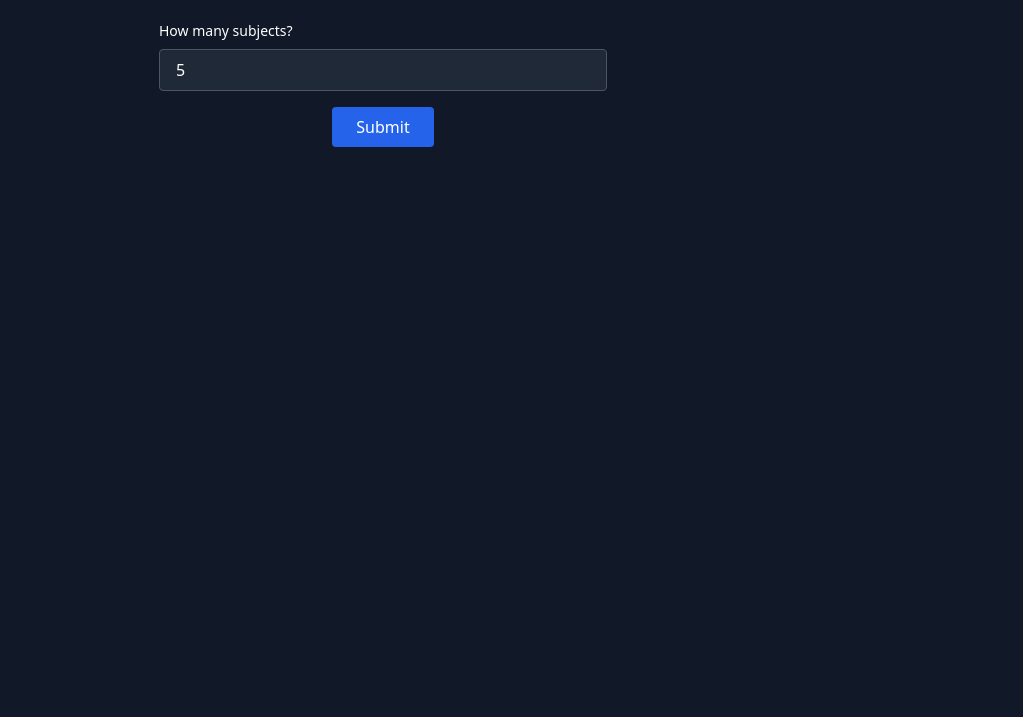
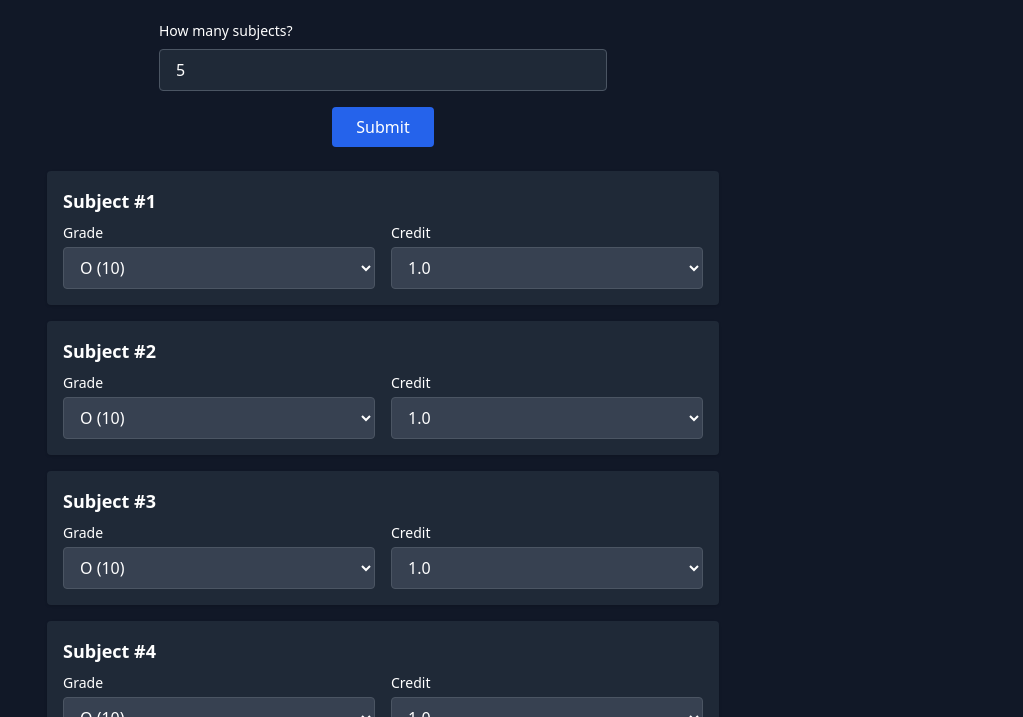
Before and after one commit to marudhu30/CGPA-calculator, a plain HTML site: page index.html in a window 1280 px wide. Both pictures are taken after typing "5" into the empty fields and a click on the button "Submit". Shown: the part 83-800 px from the top of the page, without its empty margins (257-1280 px from the left). Drawn offline with nearby package versions, Linux system fonts and the light colour scheme.

Commit message:
full-features

```diff
--- a/index.html
+++ b/index.html
@@ -10,12 +10,29 @@
 </head>
 <body class="bg-gray-900 text-white min-h-screen flex flex-col items-center py-10 px-4">
 
-    <!-- GitHub Repo Button -->
-<div class="absolute top-4 right-4">
-  <a href="https://github.com/marudhu30/CGPA-calculator.git" target="_blank" rel="noopener noreferrer" class="hover:scale-110 transition-transform">
-    <img src="https://cdn.jsdelivr.net/npm/simple-icons@v9/icons/github.svg" alt="GitHub" class="w-8 h-8 invert" />
+  <!-- Top-Right GitHub Button with Contributors Hover -->
+<div class="fixed top-4 right-4 z-50 group">
+  <!-- GitHub Icon Button -->
+  <a href="https://github.com/marudhu30/CGPA-calculator" target="_blank" class="block">
+    <img src="https://cdn.jsdelivr.net/npm/simple-icons@v9/icons/github.svg" alt="GitHub" class="w-8 h-8 invert hover:scale-110 transition-transform" />
   </a>
+
+  <!-- Contributors Hover Menu -->
+  <div class="absolute right-0 mt-2 w-60 bg-gray-800 border border-gray-700 rounded-lg shadow-lg p-3 opacity-0 group-hover:opacity-100 pointer-events-none group-hover:pointer-events-auto transition-opacity duration-300">
+    <h3 class="text-white font-semibold mb-2 text-sm">👨‍💻 Contributors</h3>
+
+    <div class="flex items-center gap-3 mb-2">
+      <img src="https://avatars.githubusercontent.com/u/213002205?v=4" alt="Marudhu" class="w-8 h-8 rounded-full border border-white">
+      <a href="https://github.com/marudhu30" target="_blank" class="text-blue-400 hover:underline text-sm">marudhu30</a>
+    </div>
+
+    <div class="flex items-center gap-3">
+      <img src="https://avatars.githubusercontent.com/u/199750412?v=4" alt="Afraah-hub" class="w-8 h-8 rounded-full border border-white">
+      <a href="https://github.com/Afraah-hub" target="_blank" class="text-blue-400 hover:underline text-sm">Afraah-hub</a>
+    </div>
+  </div>
 </div>
+
 
 
   <!-- Title -->
--- a/script.js
+++ b/script.js
@@ -0,0 +1,75 @@
+function generateSubjectInputs() {
+  const count = parseInt(document.getElementById('subjectCount').value);
+  const container = document.getElementById('subjectsContainer');
+  container.innerHTML = ''; // Clear previous subjects
+
+  if (isNaN(count) || count <= 0) {
+    alert("Please enter a valid number of subjects.");
+    return;
+  }
+
+  for (let i = 1; i <= count; i++) {
+    const subjectDiv = document.createElement('div');
+    subjectDiv.className = 'bg-gray-800 p-4 rounded shadow';
+
+    subjectDiv.innerHTML = `
+      <h2 class="text-lg font-semibold mb-2">Subject #${i}</h2>
+      <div class="flex flex-col sm:flex-row gap-4">
+        <div class="flex-1">
+          <label class="block mb-1 text-sm">Grade</label>
+          <select class="w-full px-3 py-2 rounded bg-gray-700 border border-gray-600 text-white">
+            <option value="10">O (10)</option>
+            <option value="9">A+ (9)</option>
+            <option value="8">A (8)</option>
+            <option value="7">B+ (7)</option>
+            <option value="6">B (6)</option>
+            <option value="5">C (5)</option>
+            <option value="0">U / CS (0)</option>
+          </select>
+        </div>
+        <div class="flex-1">
+          <label class="block mb-1 text-sm">Credit</label>
+          <select class="w-full px-3 py-2 rounded bg-gray-700 border border-gray-600 text-white">
+            <option value="1">1.0</option>
+            <option value="2">2.0</option>
+            <option value="3">3.0</option>
+            <option value="4">4.0</option>
+          </select>
+        </div>
+      </div>
+    `;
+
+    container.appendChild(subjectDiv);
+  }
+
+  document.getElementById('calculateSection').classList.remove('hidden');
+  document.getElementById('result').textContent = '';
+}
+
+function calculateCGPA() {
+  let totalPoints = 0;
+  let totalCredits = 0;
+
+  const subjectDivs = document.querySelectorAll('#subjectsContainer > div');
+
+  subjectDivs.forEach(subject => {
+    const selects = subject.querySelectorAll('select');
+    const grade = parseFloat(selects[0].value);
+    const credit = parseFloat(selects[1].value);
+
+    if (!isNaN(grade) && !isNaN(credit)) {
+      totalPoints += grade * credit;
+      totalCredits += credit;
+    }
+  });
+
+  const resultDiv = document.getElementById('result');
+
+  if (totalCredits === 0) {
+    resultDiv.textContent = "Please enter valid grades and credits.";
+    return;
+  }
+
+  const cgpa = (totalPoints / totalCredits).toFixed(2);
+  resultDiv.textContent = `🎓 Your CGPA is: ${cgpa}`;
+}
```
